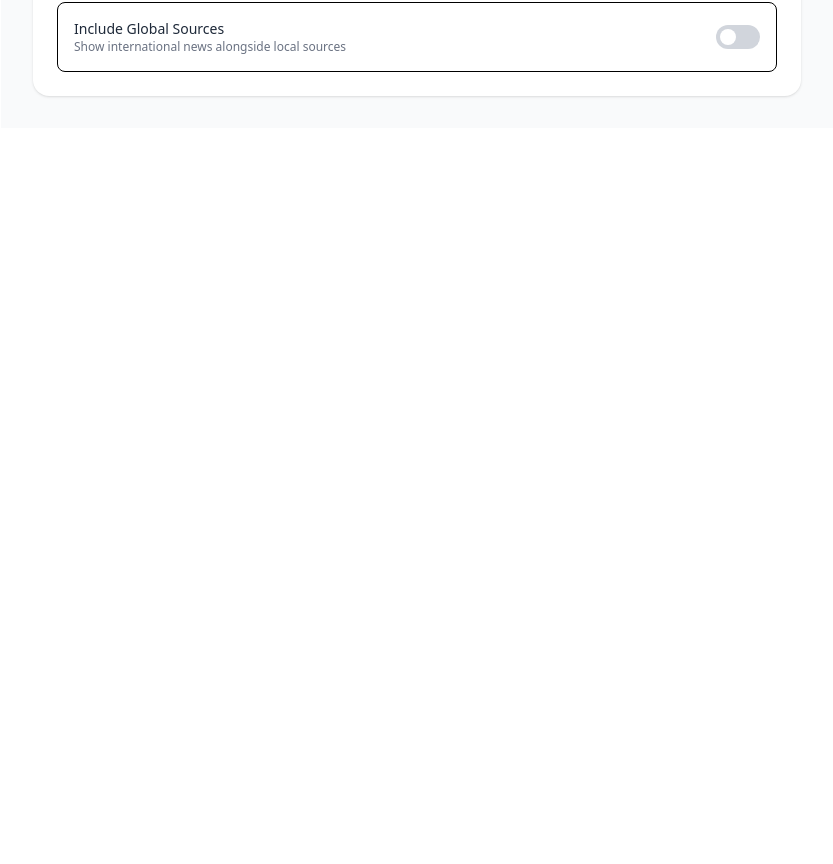
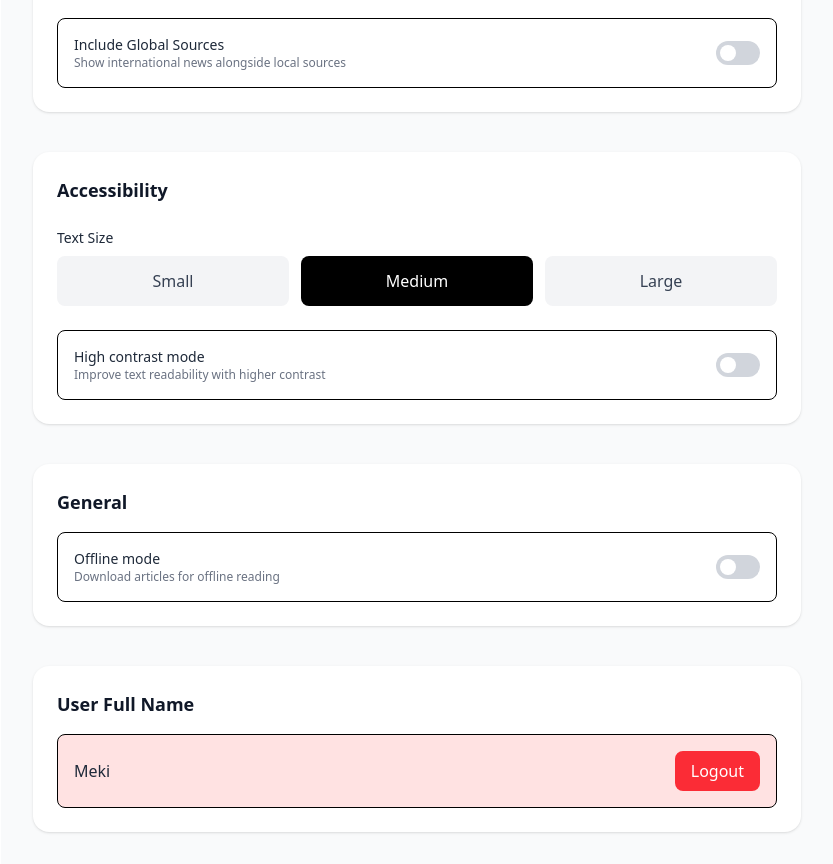
Before and after one commit to nathnaeltamirat/news-brief-frontend, a Next.js app in the folder news_brief/: page /setting in a window 1280 px wide. Shown: the part 890-1754 px from the top of the page, without its empty margins (259-1092 px from the left). Before the commit the page ends 1018 px from the top, so only its background shows below. Built offline with nearby package versions, Linux system fonts and the light colour scheme.

Commit message:
added the accessibilty,general and account part on setting page,padding added on the button,delete the branch  and build successfully

```diff
--- a/news_brief/src/app/setting/page.tsx
+++ b/news_brief/src/app/setting/page.tsx
@@ -1,6 +1,7 @@
 "use client";
 import React, { useState } from "react";
 import Navbar from "../../components/siderbar/setting";
+import { useRouter } from "next/navigation";
 
 export default function Settings() {
   const [voiceType, setVoiceType] = useState("Male");
@@ -9,26 +10,37 @@ export default function Settings() {
   const [autoTranslate, setAutoTranslate] = useState(false);
   const [globalSources, setGlobalSources] = useState(false);
 
+  // Simulated login state (replace with actual auth state)
+  const [textSize, setTextSize] = useState("Medium");
+  const [highContrast, setHighContrast] = useState(false);
+  const [offlineMode, setOfflineMode] = useState(false);
+
+  // Simulated login state
+  const [user, setUser] = useState<{ name: string } | null>({name:"Meki"});
+
+  const router = useRouter();
+
+  const handleLogout = () => {
+    setUser(null); // clear user state
+    router.push("/"); // redirect to homepage
+  };
+
+
   return (
     <div className="flex">
       <Navbar />
 
       <main className="ml-65 w-full p-8 space-y-10 scroll-smooth bg-gray-50 min-h-screen">
-
         {/* Language & Translation */}
         <section id="language" className="bg-white p-6 rounded-2xl shadow max-w-3xl space-y-4">
           <h2 className="text-lg font-semibold text-gray-900">Language & Translation</h2>
-
           <div>
             <label className="block text-sm font-medium text-gray-700">App Language</label>
-            <select className="mt-2 block w-full rounded-lg border-gray-300 shadow-sm focus:border-gray-900 focus:ring-gray-900 text-gray-900">
+            <select className="mt-2  p-2 block w-full rounded-lg border-gray-300 shadow-sm focus:border-gray-900 focus:ring-gray-900 text-gray-900">
               <option>English</option>
               <option>Amharic</option>
-
             </select>
           </div>
-
-          {/* Toggle */}
           <div className="flex items-center justify-between p-4 border rounded-lg">
             <div>
               <p className="text-sm font-medium text-gray-800">Auto-translate summaries</p>
@@ -54,8 +66,6 @@ export default function Settings() {
         {/* Voice Settings */}
         <section id="voice" className="bg-white p-6 rounded-2xl shadow max-w-3xl space-y-6">
           <h2 className="text-lg font-semibold text-gray-900">Voice Settings</h2>
-
-          {/* Voice Type */}
           <div>
             <p className="text-sm font-medium text-gray-800 mb-2">Voice Type</p>
             <div className="grid grid-cols-3 gap-3">
@@ -74,8 +84,6 @@ export default function Settings() {
               ))}
             </div>
           </div>
-
-          {/* Speaking Speed */}
           <div>
             <p className="text-sm font-medium text-gray-800 mb-2">Speaking Speed</p>
             <div className="grid grid-cols-3 gap-3">
@@ -94,17 +102,9 @@ export default function Settings() {
               ))}
             </div>
           </div>
-
-          {/* Volume */}
           <div>
             <p className="text-sm font-medium text-gray-800 mb-2">Volume</p>
-            <input
-              type="range"
-              min="0"
-              max="100"
-              defaultValue="75"
-              className="w-full accent-black"
-            />
+            <input type="range" min="0" max="100" defaultValue="75" className="w-full accent-black" />
             <div className="flex justify-between text-xs text-gray-500">
               <span>0%</span>
               <span>75%</span>
@@ -116,8 +116,6 @@ export default function Settings() {
         {/* Content Preferences */}
         <section id="content" className="bg-white p-6 rounded-2xl shadow max-w-3xl space-y-6">
           <h2 className="text-lg font-semibold text-gray-900">Content Preferences</h2>
-
-          {/* Feed Type */}
           <div>
             <p className="text-sm font-medium text-gray-800 mb-2">Default Feed Type</p>
             <div className="grid grid-cols-2 gap-3">
@@ -136,8 +134,6 @@ export default function Settings() {
               ))}
             </div>
           </div>
-
-          {/* Global Sources Toggle */}
           <div className="flex items-center justify-between p-4 border rounded-lg">
             <div>
               <p className="text-sm font-medium text-gray-800">Include Global Sources</p>
@@ -159,6 +155,94 @@ export default function Settings() {
             </button>
           </div>
         </section>
+
+        <section id="accessibility" className="bg-white p-6 rounded-2xl shadow max-w-3xl space-y-6">
+          <h2 className="text-lg font-semibold text-gray-900">Accessibility</h2>
+          <div>
+            <p className="text-sm font-medium text-gray-800 mb-2">Text Size</p>
+            <div className="grid grid-cols-3 gap-3">
+              {["Small", "Medium", "Large"].map((size) => (
+                <button
+                  key={size}
+                  onClick={() => setTextSize(size)}
+                  className={`w-full py-3 rounded-lg border transition ${
+                    textSize === size
+                      ? "bg-black text-white border-transparent"
+                      : "bg-gray-100 text-gray-700 border-transparent hover:bg-gray-200"
+                  }`}
+                >
+                  {size}
+                </button>
+              ))}
+            </div>
+          </div>
+          <div className="flex items-center justify-between p-4 border rounded-lg">
+            <div>
+              <p className="text-sm font-medium text-gray-800">High contrast mode</p>
+              <p className="text-xs text-gray-500">Improve text readability with higher contrast</p>
+            </div>
+            <button
+              onClick={() => setHighContrast(!highContrast)}
+              className={`relative inline-flex h-6 w-11 items-center rounded-full transition ${
+                highContrast ? "bg-black" : "bg-gray-300"
+              }`}
+            >
+              <span
+                className={`inline-block h-4 w-4 transform rounded-full bg-white transition ${
+                  highContrast ? "translate-x-6" : "translate-x-1"
+                }`}
+              />
+            </button>
+          </div>
+        </section>
+
+        {/* General */}
+        <section id="general" className="bg-white p-6 rounded-2xl shadow max-w-3xl space-y-4">
+          <h2 className="text-lg font-semibold text-gray-900">General</h2>
+          <div className="flex items-center justify-between p-4 border rounded-lg">
+            <div>
+              <p className="text-sm font-medium text-gray-800">Offline mode</p>
+              <p className="text-xs text-gray-500">Download articles for offline reading</p>
+            </div>
+            <button
+              onClick={() => setOfflineMode(!offlineMode)}
+              className={`relative inline-flex h-6 w-11 items-center rounded-full transition ${
+                offlineMode ? "bg-black" : "bg-gray-300"
+              }`}
+            >
+              <span
+                className={`inline-block h-4 w-4 transform rounded-full bg-white transition ${
+                  offlineMode ? "translate-x-6" : "translate-x-1"
+                }`}
+              />
+            </button>
+          </div>
+        </section>
+
+        {/* Account / User Section */}
+        <section
+      id="account"
+      className="bg-white p-6 rounded-2xl shadow max-w-3xl space-y-4"
+    >
+      {user ? (
+        <>
+          <h2 className="text-lg font-semibold text-gray-900">
+            User Full Name
+          </h2>
+          <div className="flex justify-between items-center p-4 border rounded-lg bg-red-100">
+            <span className="text-gray-800 font-medium">{user.name}</span>
+            <button
+              onClick={handleLogout}
+              className="px-4 py-2 rounded-lg bg-red-500 text-white hover:bg-red-600"
+            >
+              Logout
+            </button>
+          </div>
+        </>
+      ) : (
+        <p className="text-gray-500">No user logged in.</p>
+      )}
+    </section>
       </main>
     </div>
   );
```
